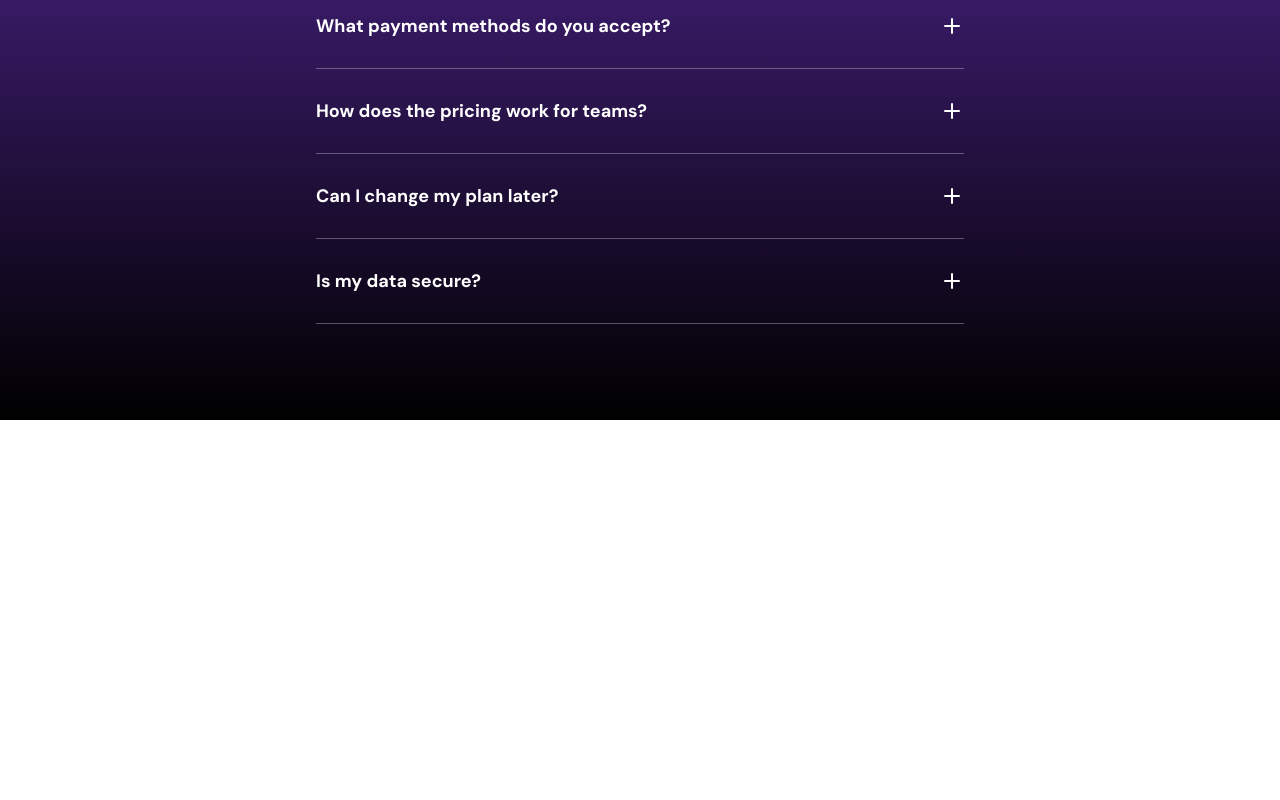
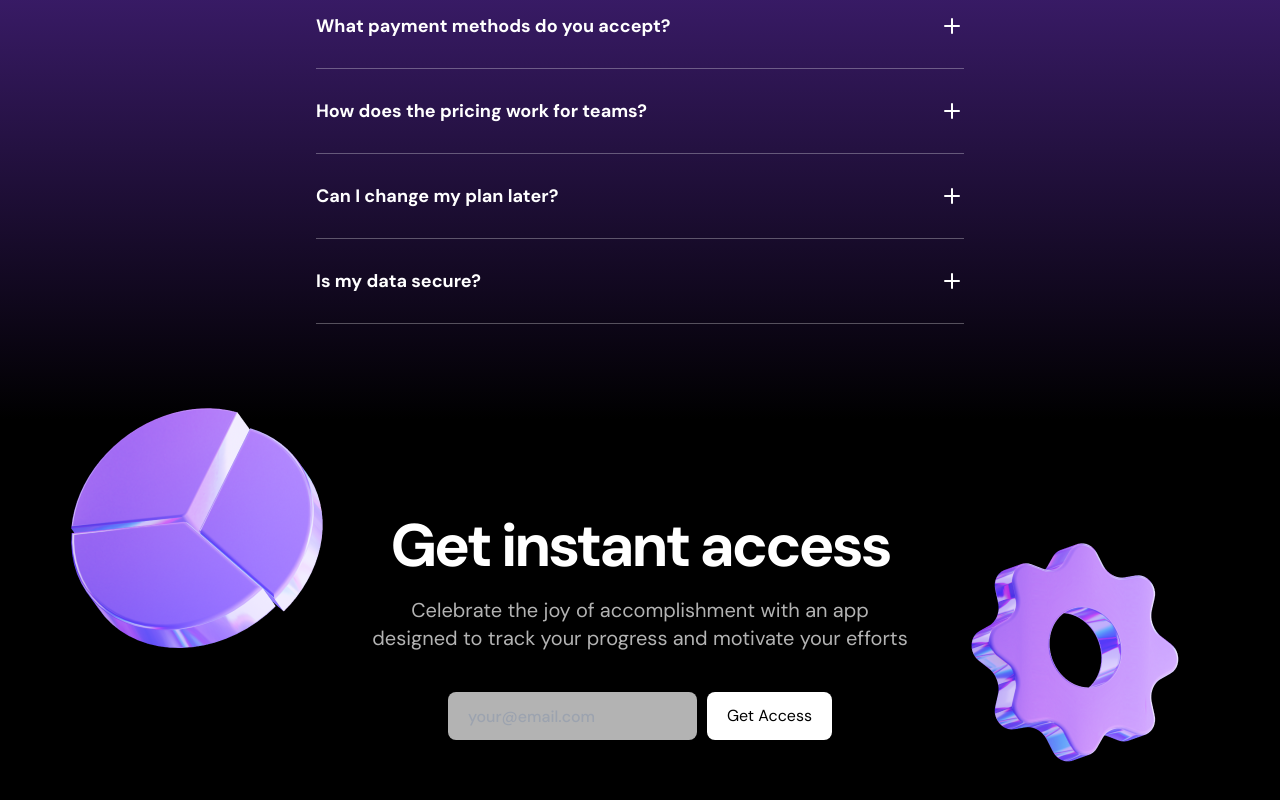
Before and after one commit to shakhawatsalam/dark_theme_saas_landing_page, a Next.js app: page / in a window 1280 px wide. Shown: the part 3182-3982 px from the top of the page. Before the commit the page ends 3602 px from the top, so only its background shows below. Built offline with nearby package versions, Linux system fonts and the light colour scheme.

Commit message:
[Call to action section is doen]

```diff
--- a/src/components/CallToAction.tsx
+++ b/src/components/CallToAction.tsx
@@ -1,3 +1,38 @@
+import helixImage from "@/assets/images/helix2.png";
+import emojiStarImage from "@/assets/images/emojistar.png";
+import Image from "next/image";
 export const CallToAction = () => {
-  return null;
+  return (
+    <div className='bg-black text-white py-[72px] sm:py-24'>
+      <div className='container max-w-xl relative'>
+        <Image
+          src={helixImage}
+          alt='helixImage'
+          className='absolute top-6 left-[calc(100%+36px)]'
+        />
+        <Image
+          src={emojiStarImage}
+          alt='emojiStarImage'
+          className='absolute -top-[120px] right-[calc(100%+24px)]'
+        />
+        <h2 className='text-center font-bold text-5xl sm:text-6xl sm:max-w-[648px] mx-auto tracking-tighter'>
+          Get instant access
+        </h2>
+        <p className='text-xl text-center text-white/70 mt-5'>
+          Celebrate the joy of accomplishment with an app designed to track your
+          progress and motivate your efforts
+        </p>
+        <form className='mt-10 flex flex-col gap-2.5 max-w-sm mx-auto sm:flex-row'>
+          <input
+            type='email'
+            placeholder='your@email.com'
+            className='h-12 bg-white/70 rounded-lg px-5 font-medium placeholder:text-[#9CA3AF] flex-1'
+          />
+          <button className='bg-white text-black h-12 rounded-lg px-5'>
+            Get Access
+          </button>
+        </form>
+      </div>
+    </div>
+  );
 };
```
